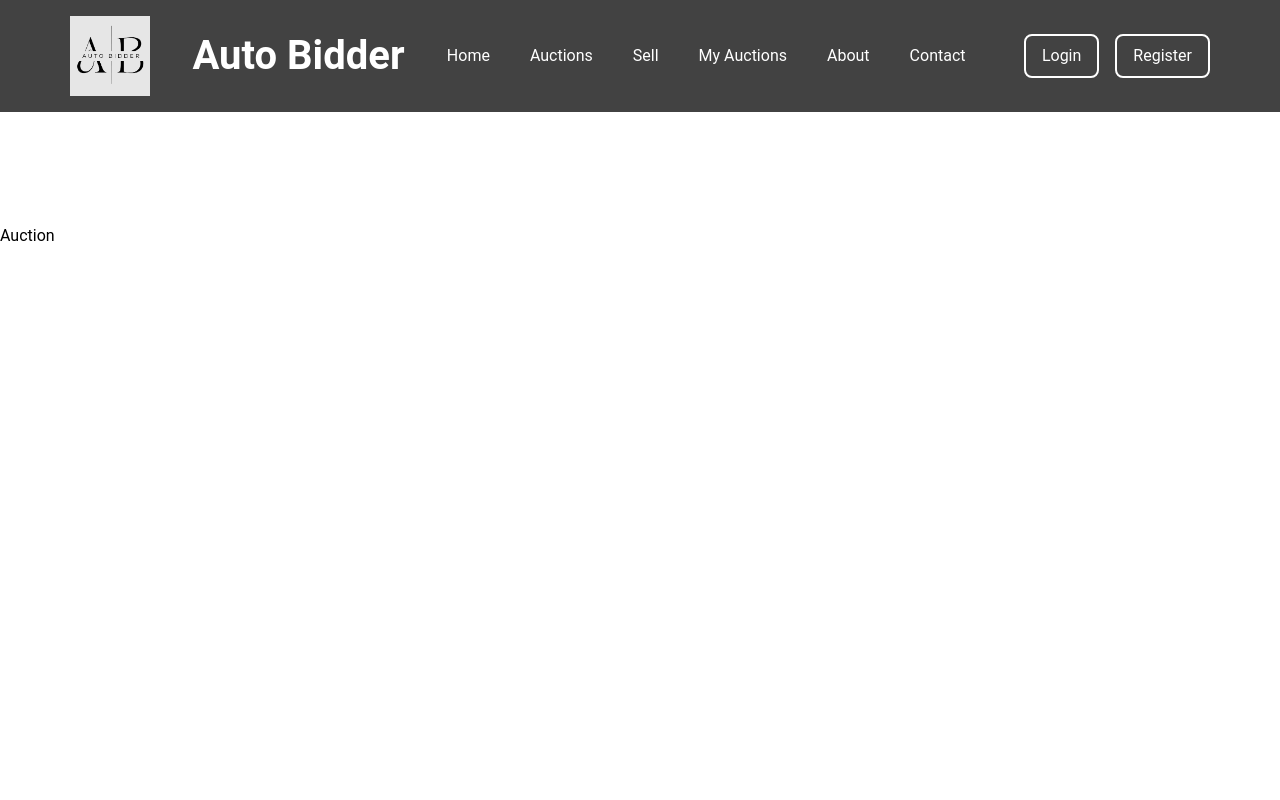
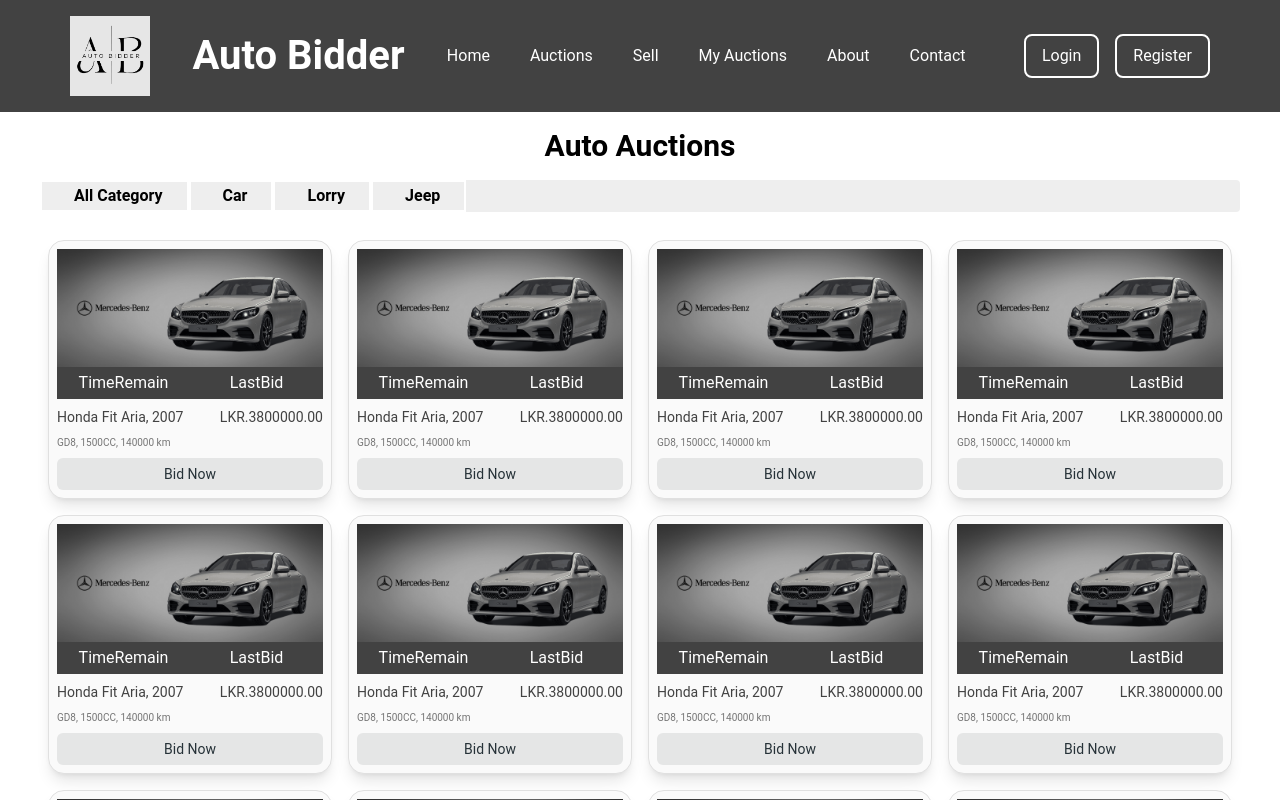
Before and after one commit to JanakaMadusanka/auto-bidder-front, a React (Vite) app: page / in a window 1280 px wide. Both pictures are taken after a click on the button "Auctions". Shown: the top 800 px of the page. Built offline with nearby package versions, Linux system fonts and the light colour scheme.

Commit message:
Auction UI added

```diff
--- /dev/null
+++ b/src/atoms/auction/ButtonTypeAuction.tsx
@@ -0,0 +1,23 @@
+interface ButtonTypeAuctionProps {
+    //imageSrc?: any;
+    title: string;
+    click?: () => void;
+    buttonSize?: string;
+    imageSize?: string;
+  }
+
+  const ButtonTypeAuction = ({title,click,buttonSize,imageSize=""}: ButtonTypeAuctionProps) => {
+    return (
+        <div>
+          <button
+            onClick={click}
+            className={`h-8 border-2 border-white flex items-center justify-center focus:outline-none text-bg-gray-600 hover:bg-gray-800 hover:text-white font-bold text-[16px] px-6 py-2 ${buttonSize}`}
+          >
+            <div className={`pr-2 ${imageSize}`}></div>
+            {title}
+          </button>
+        </div>
+      );
+}
+
+export default ButtonTypeAuction
--- /dev/null
+++ b/src/molecules/auction/AuctionCard.tsx
@@ -0,0 +1,45 @@
+import cardImage from "../../assets/home/carosul1.png"
+
+function AuctionCard() {
+    return (
+        <div className='w-auto p-2 m-2 rounded-2xl bg-gray-50 border border-gray-300 shadow-lg transition-transform duration-300 hover:scale-125 hover:shadow-2xl'>
+
+            <div className="h-45">
+                <img
+                    src={cardImage}
+                    alt="card-image"
+                    className="h-full w-full object-cover"
+                />
+            </div>
+
+            <div className="grid grid-cols-2 h-8 rounded-lg" >
+                <div className="col-span-1 flex items-center justify-center bg-gray-800 text-white">
+                    <p>TimeRemain</p>
+                </div>
+                <div className="col-span-1 flex items-center justify-center bg-gray-800 text-white">
+                    <p>LastBid</p>
+                </div>
+            </div>
+
+            <div>
+                <div className="mb-2 flex items-center justify-between text-gray-800 text-sm mt-2">
+                    <p>Honda Fit Aria, 2007</p>
+                    <p>LKR.3800000.00</p>
+                </div>
+                <div className="text-gray-600 text-[10px] mt-2">
+                    <p>
+                        GD8, 1500CC, 140000 km
+                    </p>
+                </div>
+            </div>
+
+            <div className="mt-2">
+                <button className="w-full h-8 rounded-md bg-blue-gray-900/10 text-blue-gray-900 shadow-none hover:scale-105 hover:shadow-none focus:scale-105 focus:shadow-none active:scale-100 text-sm">
+                    Bid Now
+                </button>
+            </div>
+        </div>
+    )
+}
+
+export default AuctionCard
--- /dev/null
+++ b/src/organisms/auction/AuctionHedder.tsx
@@ -0,0 +1,19 @@
+import ButtonTypeAuction from "../../atoms/auction/ButtonTypeAuction";
+
+const AuctionHedder = () => {
+    return (
+        <div className="mb-5">
+            <div className="flex justify-center items-center py-4 text-bg-gray-800">
+                <p className="text-3xl font-bold">Auto Auctions</p>
+            </div>
+            <div className="flex rounded bg-gray-200">
+                <ButtonTypeAuction title="All Category" />
+                <ButtonTypeAuction title="Car" />
+                <ButtonTypeAuction title="Lorry" />
+                <ButtonTypeAuction title="Jeep" />
+            </div>
+        </div>
+    );
+}
+
+export default AuctionHedder
--- /dev/null
+++ b/src/organisms/auction/AuctionList.tsx
@@ -0,0 +1,31 @@
+import AuctionCard from "../../molecules/auction/AuctionCard"
+
+function AuctionList() {
+  return (
+    <div className="grid grid-cols-4">
+        <AuctionCard/>
+        <AuctionCard/>
+        <AuctionCard/>
+        <AuctionCard/>
+        <AuctionCard/>
+        <AuctionCard/>
+        <AuctionCard/>
+        <AuctionCard/>
+        <AuctionCard/>
+        <AuctionCard/>
+        <AuctionCard/>
+        <AuctionCard/>
+        <AuctionCard/>
+        <AuctionCard/>
+        <AuctionCard/>
+        <AuctionCard/>
+        <AuctionCard/>
+        <AuctionCard/>
+        <AuctionCard/>
+        <AuctionCard/>
+
+    </div>
+  )
+}
+
+export default AuctionList
--- a/src/templates/Auction.tsx
+++ b/src/templates/Auction.tsx
@@ -1,6 +1,12 @@
+import AuctionHedder from "../organisms/auction/AuctionHedder"
+import AuctionList from "../organisms/auction/AuctionList"
+
 const Auction = () => {
   return (
-    <div>Auction</div>
+    <div className="px-10 mb-10">
+      <AuctionHedder/>
+      <AuctionList/>
+    </div>
   )
 }
 
--- a/src/templates/Home.tsx
+++ b/src/templates/Home.tsx
@@ -11,7 +11,7 @@
 const Home = () => {
     return (
         <div>
-            <Carousel className="rounded-xl">
+            <Carousel>
                 <img
                     src={img1}
                     alt="image 1"
@@ -32,6 +32,11 @@
                     alt="image 4"
                     className="h-full w-full object-cover"
                 />
+                <img
+                    src={img5}
+                    alt="image 4"
+                    className="h-full w-full object-cover"
+                />
             </Carousel>
             <div className="absolute">
                 <p className="text-4xl">Online Auto Auction for User Vehicle in Sri Lanka</p>
--- a/src/templates/NavBar.tsx
+++ b/src/templates/NavBar.tsx
@@ -46,7 +46,7 @@
     return (
         <div>
             {/* hedder */}
-            <nav className="bg-gray-800 text-white p-4">
+            <nav className="bg-gray-800 text-white p-4 fixed top-0 left-0 right-0 z-50">
                 <div className="container mx-auto flex items-center justify-between">
                     <div className="size-20"><img src={logo} alt="" /></div>
                     <div className="text-[40px] font-bold">Auto Bidder</div>
```
Also changed, not shown: src/templates/Footer.tsx (added).
